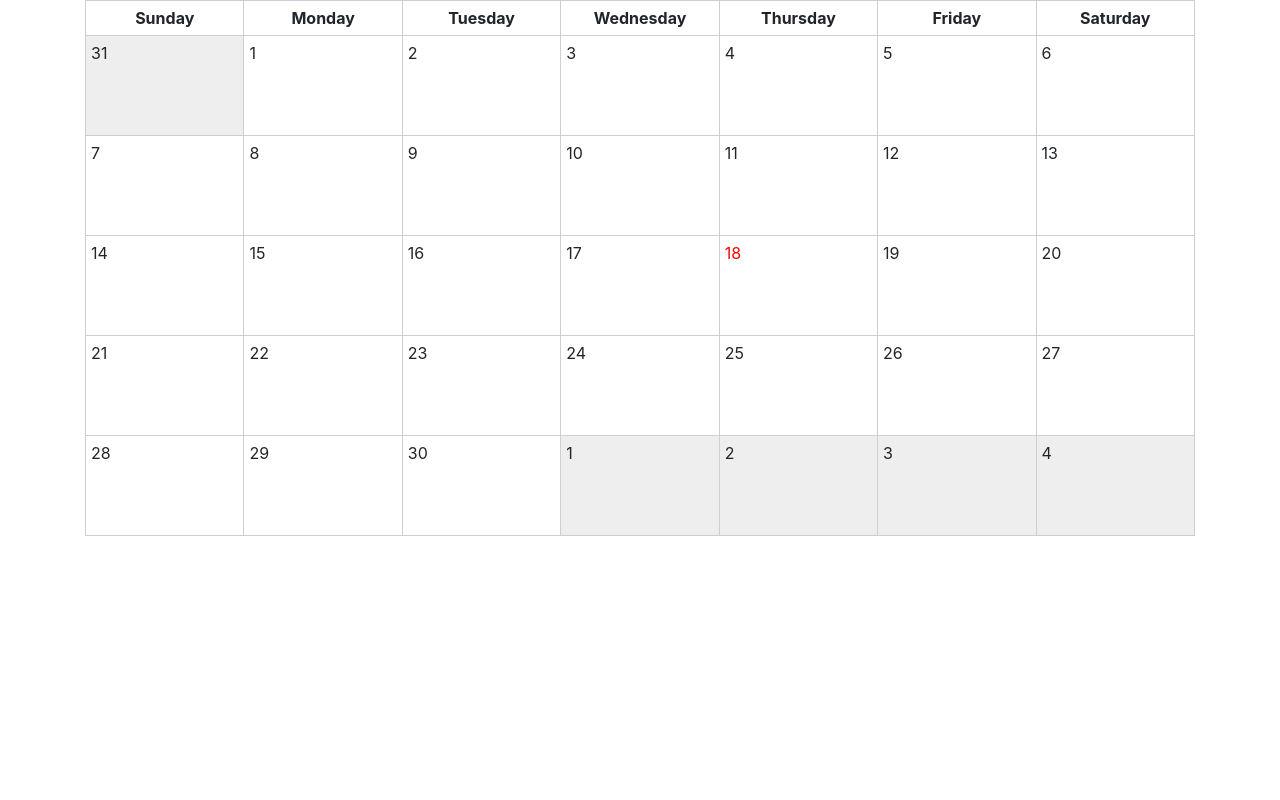
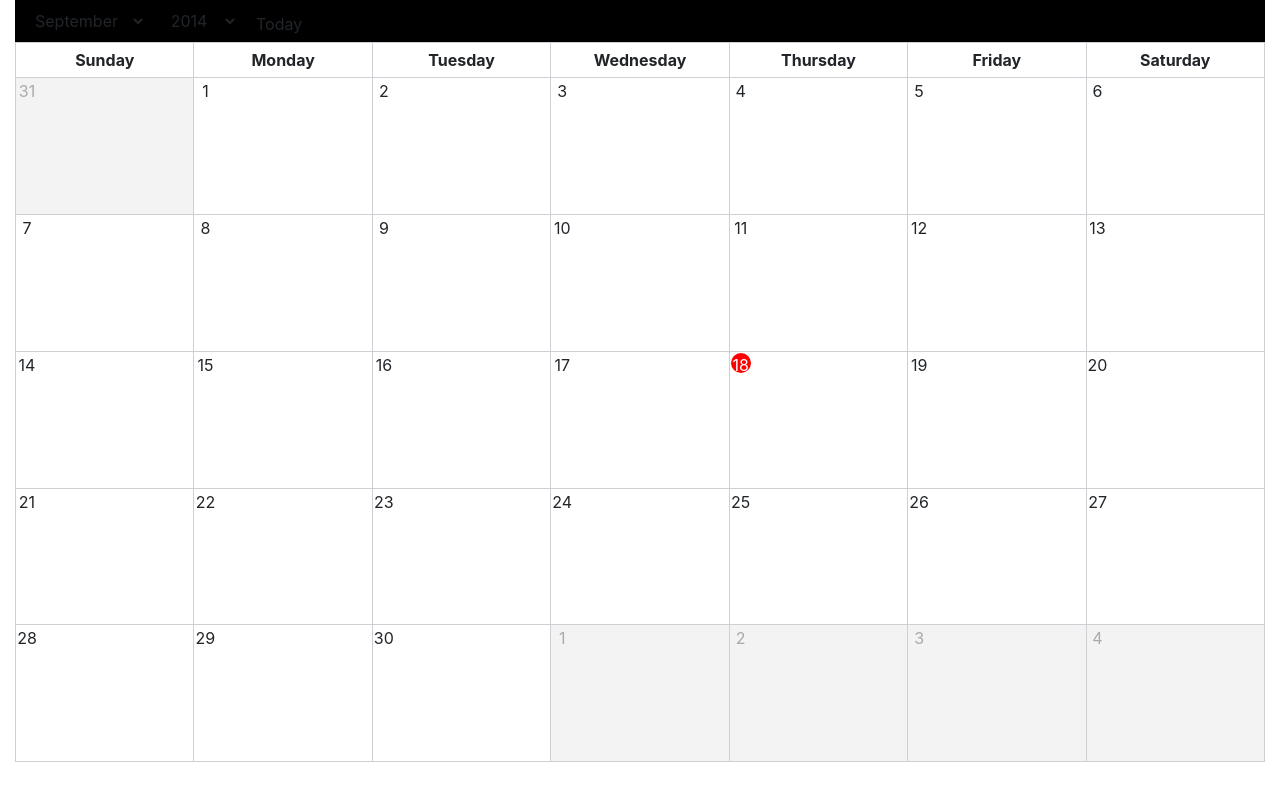
Before and after one commit to JohnNmiMa/CalendarDirectiveChallenge, a website: page app/index.html in a window 1280 px wide. Drawn offline with nearby package versions, Linux system fonts and the light colour scheme.

Commit message:
Implemented four directives
The ‘calendar’ directive in an element directive.
The other three directives are attribute directives.
The ‘datePicker’ directive is a child of the ‘calendar’ directive.

```diff
--- a/app/app.js
+++ b/app/app.js
@@ -1,18 +1,41 @@
 angular.module('calendarDemoApp', [])
 
-.controller('CalendarCtrl', function($scope) {
-    var calendarData,
-        firstDayInMonth,
+// The 'calendar' element directive will build a calendar. Upon startup, the
+// calendar will display the current month. The 'populateWeeks' function
+// will take a javascript Date() object, and from that produce a table
+// such that each cell will be a day in the chosen month.
+.directive('calendar', function() {
+    return {
+        restrict: 'E',
+        templateUrl: 'calendarTemplate.html',
+        transclude: true,
+        scope: true,
+        controller: function($scope, $element, $attrs) {
+            var firstDayInMonth,
                 lastDayInMonth;
 
-    function populateWeeks(date) {
-        var numWeeks,
+            $scope.isToday = function(day) {
+                var today = new Date();
+                if (day.date.getYear()  == today.getYear()  &&
+                    day.date.getMonth() == today.getMonth() &&
+                    day.date.getDate()  == today.getDate()) {
+                    return true;
+                }
+            }
+
+            $scope.isDayNotInMonth = function(day) {
+                if (day.date < firstDayInMonth || day.date > lastDayInMonth) {
+                    return true;
+                }
+            };
+
+            this.populateWeeks = function(date) {
+                var calendarData = CalendarRange.getMonthlyRange(date);
+                numWeeks = calendarData.days.length / 7,
                     week = [];
 
-        calendarData = CalendarRange.getMonthlyRange(date);
                 firstDayInMonth = calendarData.start;
                 lastDayInMonth = calendarData.end;
-        numWeeks = calendarData.days.length / 7;
 
                 $scope.weeks = [];
                 for (var i=0, day = 0; i<numWeeks; i+=1) {
@@ -22,32 +45,89 @@ angular.module('calendarDemoApp', [])
                     }
                     $scope.weeks.push(week);
                 }
-    };
+            }
+        },
+        link: function($scope, element, attrs, calendarController) {
+            var initialDate = new Date();
+            calendarController.populateWeeks(initialDate);
+        }
+    }
+})
 
-    $scope.isDayNotInMonth = function(day) {
-        if (day.date < firstDayInMonth || day.date > lastDayInMonth) {
-            return true;
-        }
-    };
-    $scope.isDayToday = function(day) {
+// The 'datePicker' attribute directive is used to let the user
+// select a calendar's month and year.
+.directive('datePicker', function() {
+    return {
+        require: '?^calendar',
+        restrict: 'A',
+        templateUrl: 'datePickerTemplate.html',
+        link: function(scope, element, attrs, calendarController) {
+            scope.data = {};
+
+            function init() {
                 var today = new Date(),
-            todayDate = today.getDate(),
-            todayMonth = today.getMonth(),
-            dayDate = day.date.getDate(),
-            dayMonth = day.date.getMonth();
+                    year = today.getFullYear(), startYear = year - 100, endYear = year + 20;
 
-        if (dayDate == todayDate && dayMonth == todayMonth) {
-            return true;
+                scope.months = ['January','February','March','April','May','June',
+                                'July','August','September','October','November','December'];
+                scope.data.month = scope.months[today.getMonth()];
+                scope.data.year = year;
+                scope.data.years = [];
+                for (var i = startYear; i<=endYear; i+=1) {
+                    scope.data.years.push(i);
                 }
             }
 
-    populateWeeks(new Date());
+            scope.setToday = function() {
+                var today = new Date();
+                calendarController.populateWeeks(today);
+                scope.data.year = today.getFullYear();
+                scope.data.month = scope.months[today.getMonth()];
+            };
+
+            scope.$watch('data.year', function(year) {
+                var monthIndex = scope.months.indexOf(scope.data.month),
+                    date = new Date(year, monthIndex, 1);
+                calendarController.populateWeeks(date);
+            });
+            scope.$watch('data.month', function(month) {
+                var monthIndex = scope.months.indexOf(month),
+                    date = new Date(scope.data.year, monthIndex, 1);
+                calendarController.populateWeeks(date);
+            });
+
+            init();
+        }
+    }
 })
 
+// The 'sizeit' attribute directive will attempt to keep the
+// td cell height at 75% of its width. This helps keep the
+// calendar propotional in size.
+.directive('sizeit', function() {
+    return {
+        link: function($scope, element, attrs) {
+            $(window).on('resize', function() {
+                $scope.$apply(function () {
+                    computeDayCellHeight();
+                })
+            });
+            function computeDayCellHeight() {
+                element.height(element.width() * 0.75);
+            }
+            computeDayCellHeight();
+        }
+    }
+})
+
+// The 'computeDays' attribute directive is used to set the calendar weekday names
+// to a size that will fit the viewport.
 .directive('computeDays', function() {
     return {
         link: function($scope, element, attrs) {
-            angular.element(window).bind('resize', function() {
+//            angular.element(window).bind('resize', function() {
+            $(window).on('resize', function() {
+                console.log("In computeDays resize event");
                 $scope.$apply(function () {
                     computeDays();
                 });
@@ -60,8 +140,8 @@ angular.module('calendarDemoApp', [])
                 } else {
                     $scope.days = ["Sun", "Mon","Tue","Wed","Thu","Fri","Sat"];
                 }
-            };
+            }
             computeDays();
-        },
+        }
     }
 });
--- /dev/null
+++ b/app/calendarTemplate.html
@@ -0,0 +1,15 @@
+<div ng-transclude></div>
+<table>
+    <thead compute-days>
+        <tr>
+            <th ng-repeat="day in days">{{day}}</th>
+        </tr>
+    </thead>
+    <tbody>
+            <tr ng-repeat="week in weeks">
+                <td sizeit ng-repeat="day in week" ng-class="{notInMonth:isDayNotInMonth(day)}">
+                    <div class="datenum" ng-class="{isToday:isToday(day)}">{{day.day}}</div>
+                </td>
+        </tr>
+    </tbody>
+</table>
--- /dev/null
+++ b/app/datePickerTemplate.html
@@ -0,0 +1,11 @@
+<form name="monthYearForm" class="monthYearForm">
+    <select name="month" ng-model="data.month" class="btn"
+            ng-options="month for month in months">
+        <option value="">{{data.month}}</option>
+    </select>
+    <select name="year" ng-model="data.year" class="btn"
+            ng-options="year for year in data.years">
+        <option value="">{{data.year}}</option>
+    </select>
+    <button type="button" class="btn btn-default" ng-click="setToday()">Today</button>
+</form>
--- a/app/index.html
+++ b/app/index.html
@@ -8,23 +8,14 @@
     <link rel='stylesheet' href="./bower_components/bootstrap/dist/css/bootstrap.min.css">
     <link rel="stylesheet" type="text/css" href="./main.css" />
 </head>
-<body ng-controller="CalendarCtrl">
+<!--<body ng-controller="CalendarCtrl">-->
+<body>
 
     <!-- your code for nav and calendar directive instance here -->
-    <div class="container">
-        <table compute-days>
-            <thead>
-                <tr>
-                    <th ng-repeat="day in days">{{day}}</th>
-                </tr>
-            </thead>
-            <tbody>
-                <tr></tr>
-                <tr ng-repeat="week in weeks">
-                    <td ng-repeat="day in week" ng-class="{notInMonth:isDayNotInMonth(day), isToday:isDayToday(day)}">{{day.day}}</td>
-                </tr>
-            </tbody>
-        </table>
+    <div class="container-fluid">
+        <calendar>
+            <div date-picker></div>
+        </calendar>
     </div>
 
     <script src="./bower_components/jquery/dist/jquery.min.js"></script>
--- a/app/main.css
+++ b/app/main.css
@@ -6,23 +6,61 @@
     box-sizing: border-box;
 }
 
+.monthYearForm {
+    padding:3px;
+    background-color: #000;
+}
+    .monthYearForm select {
+        max-height:100px;
+    }
+    select {
+    }
+        select:hover, select:focus {
+            color:#f00 !important;
+            outline:0 !important;
+        }
+    button {
+        height:21px;
+        padding:0 12px !important;
+        line-height: 21px;
+        border-color:transparent !important;
+    }
+        button:hover, button:focus {
+            color:#f00 !important;
+            outline:0 !important;
+            background-color: #fff !important;
+        }
+
 table {
     width: 100%;
     border-collapse: collapse;
 }
     th, td {
         border: 1px solid #cecfd5;
-    padding: 5px;
+        padding:5px;
         width:14.2%;
     }
     th {
         height:30px;
         text-align: center;
     }
-td { height:100px; }
+    td {
+        position:relative;
+    }
         td.notInMonth {
-        background-color: #eee;
+            background-color: #f3f3f3;
+            color: #aaa;
         }
-    td.isToday {
-        color:#f00;
+    .datenum {
+        position:absolute;
+        top:1px;
+        left:1px;
+        width:20px;
+        height:20px;
+        text-align: center;
     }
+        .datenum.isToday {
+            color: #fff;
+            border-radius:50%;
+            background-color: #f00;
+        }
```
Also changed, not shown: 1 other file. Lines whose indentation alone changed are shown as unchanged.
